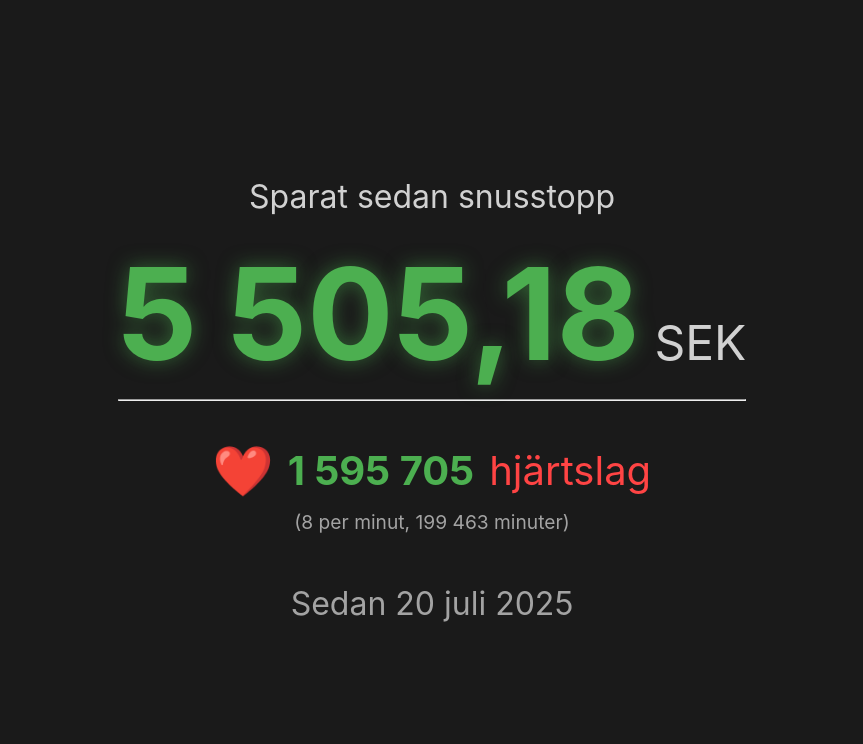
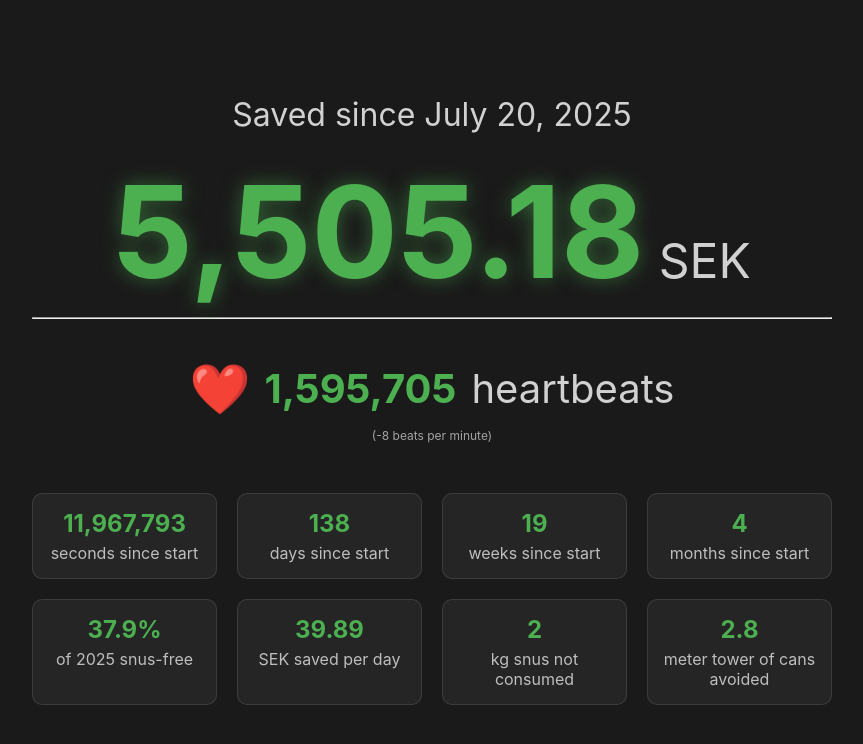
Before and after one commit to teodorfn/teodorfn.github.io, a plain HTML site: page index.html in a window 1280 px wide. Shown: the whole page, without its empty margins (208-1071 px from the left). Drawn offline with Linux system fonts and the light colour scheme.

Commit message:
more stats

```diff
--- a/index.html
+++ b/index.html
@@ -1,10 +1,10 @@
 <!DOCTYPE html>
-<html lang="sv">
+<html lang="en">
 
 <head>
     <meta charset="UTF-8">
     <meta name="viewport" content="width=device-width, initial-scale=1.0">
-    <title>Sparat sedan snusstopp</title>
+    <title>Saved since quitting snus</title>
     <style>
         body {
             margin: 0;
@@ -80,18 +80,65 @@
         }
 
         .heart-rate-detail {
-            font-size: 1.2rem;
+            font-size: 0.75rem;
             opacity: 0.6;
             margin-top: 10px;
         }
 
-        @media (max-width: 768px) {
+        .heart-unit {
+            opacity: 0.8;
+            color: #ffffff;
+        }
+
+        .time-units {
+            margin-top: 50px;
+            display: grid;
+            grid-template-columns: repeat(auto-fit, minmax(150px, 1fr));
+            gap: 20px;
+            max-width: 800px;
+            margin-left: auto;
+            margin-right: auto;
+        }
+
+        .time-unit-item {
+            background: rgba(255, 255, 255, 0.05);
+            padding: 15px;
+            border-radius: 10px;
+            border: 1px solid rgba(255, 255, 255, 0.1);
+        }
+
+        .time-value {
+            font-size: 1.5rem;
+            font-weight: bold;
+            color: #4CAF50;
+            display: block;
+        }
+
+        .time-label {
+            font-size: 1rem;
+            opacity: 0.7;
+            display: block;
+            margin-top: 5px;
+        }
+
+        @media (min-width: 481px) and (max-width: 768px) {
+            .time-units {
+                grid-template-columns: repeat(2, 1fr);
+                max-width: 400px;
+            }
+        }
+
+        @media (max-width: 600px) {
+            .container {
+                margin-top: 200px;
+            }
+
             .ticker {
-                font-size: 4rem;
+                font-size: 2rem;
             }
 
             .unit {
-                font-size: 2rem;
+                font-size: 1rem;
             }
 
             .label {
@@ -114,19 +161,29 @@
                 font-size: rem;
             }
 
-            .heart-unit {
-                font-size: 3rem;
-                margin-left: 10px;
-                opacity: 0.8;
-                color: #ff4444;
+            .time-units {
+                grid-template-columns: 1fr;
+                gap: 10px;
+                max-width: 300px;
+                margin-left: auto;
+                margin-right: auto;
             }
+
+            .time-value {
+                font-size: 1.2em;
+            }
+
+            .time-label {
+                font-size: 0.9rem;
+            }
+
         }
     </style>
 </head>
 
 <body>
     <div class="container">
-        <div class="label">Sparat sedan snusstopp</div>
+        <div class="label">Saved since July 20, 2025</div>
         <div>
             <span class="ticker" id="savings">0</span>
             <span class="unit">SEK</span>
@@ -134,10 +191,44 @@
         <hr>
         <div class="heart-rate">
             <span class="heart">❤️</span>
-            <span class="bpm-change" id="savedBeats">0</span><span class="heart-unit">hjärtslag</span>
+            <span class="bpm-change" id="savedBeats">0</span><span class="heart-unit">heartbeats</span>
         </div>
-        <div class="heart-rate-detail" id="heartDetail">(8 per minut, 0 minuter)</div>
-        <div class="start-date">Sedan 20 juli 2025</div>
+        <div class="heart-rate-detail" id="heartDetail">(-8 beats per minute)</div>
+
+        <div class="time-units">
+            <div class="time-unit-item">
+                <span class="time-value" id="seconds">0</span>
+                <span class="time-label">seconds since start</span>
+            </div>
+            <div class="time-unit-item">
+                <span class="time-value" id="days">0</span>
+                <span class="time-label">days since start</span>
+            </div>
+            <div class="time-unit-item">
+                <span class="time-value" id="weeks">0</span>
+                <span class="time-label">weeks since start</span>
+            </div>
+            <div class="time-unit-item">
+                <span class="time-value" id="months">0</span>
+                <span class="time-label">months since start</span>
+            </div>
+            <div class="time-unit-item">
+                <span class="time-value" id="yearPercent">0%</span>
+                <span class="time-label">of 2025 snus-free</span>
+            </div>
+            <div class="time-unit-item">
+                <span class="time-value" id="dailyAverage">0</span>
+                <span class="time-label">SEK saved per day</span>
+            </div>
+            <div class="time-unit-item">
+                <span class="time-value" id="snusWeight">0</span>
+                <span class="time-label">kg snus not consumed</span>
+            </div>
+            <div class="time-unit-item">
+                <span class="time-value" id="cansStack">0</span>
+                <span class="time-label">meter tower of cans avoided</span>
+            </div>
+        </div>
     </div>
 
     <script>
@@ -151,7 +242,7 @@
 
             const savedAmount = secondsElapsed * amountPerSecond;
 
-            const formattedAmount = savedAmount.toLocaleString('sv-SE', {
+            const formattedAmount = savedAmount.toLocaleString('en-US', {
                 minimumFractionDigits: 2,
                 maximumFractionDigits: 2
             });
@@ -161,13 +252,62 @@
             const minutesElapsed = secondsElapsed / 60;
             const savedHeartbeats = Math.floor(minutesElapsed * 8);
 
-            const formattedBeats = savedHeartbeats.toLocaleString('sv-SE');
+            const formattedBeats = savedHeartbeats.toLocaleString('en-US');
 
             document.getElementById('savedBeats').textContent = formattedBeats;
 
-            const totalMinutes = Math.floor(minutesElapsed);
-            const formattedMinutes = totalMinutes.toLocaleString('sv-SE');
-            document.getElementById('heartDetail').textContent = `(8 per minut, ${formattedMinutes} minuter)`;
+            document.getElementById('seconds').textContent = secondsElapsed.toLocaleString('en-US');
+
+            const daysTotal = Math.floor(secondsElapsed / 86400);
+            document.getElementById('days').textContent = daysTotal.toLocaleString('en-US');
+
+            const weeksTotal = Math.floor(secondsElapsed / 604800);
+            document.getElementById('weeks').textContent = weeksTotal.toLocaleString('en-US');
+
+            // Calculate months more accurately
+            const monthsTotal = calculateMonthsDifference(startDate, now);
+            document.getElementById('months').textContent = monthsTotal.toLocaleString('en-US');
+
+            // Calculate percentage of 2025
+            const yearStart = new Date('2025-01-01');
+            const yearEnd = new Date('2025-12-31T23:59:59');
+            const totalYearMs = yearEnd - yearStart;
+            const elapsedYearMs = now - startDate;
+            const yearPercentage = Math.min(100, (elapsedYearMs / totalYearMs) * 100);
+            document.getElementById('yearPercent').textContent = yearPercentage.toFixed(1) + '%';
+
+            // Calculate daily average
+            const dailyAverage = daysTotal > 0 ? savedAmount / daysTotal : 0;
+            document.getElementById('dailyAverage').textContent = dailyAverage.toFixed(2);
+
+            // Calculate snus weight and environmental impact
+            // 1 can per day consumption rate
+            const cansPerDay = 1;
+            const totalCans = Math.floor(daysTotal * cansPerDay);
+
+            // Calculate height of stacked cans
+            // Standard snus can is about 2cm (20mm) tall
+            const canHeightCm = 2;
+            const totalHeightCm = totalCans * canHeightCm;
+            const totalHeightMeters = totalHeightCm / 100;
+            document.getElementById('cansStack').textContent = totalHeightMeters.toFixed(1);
+
+            // Each can has 21 pouches at 0.8g each
+            const pouchesPerCan = 21;
+            const gramsPerPouch = 0.8;
+            const gramsPerCan = pouchesPerCan * gramsPerPouch; // 16.8g
+            const totalGrams = totalCans * gramsPerCan;
+            const totalKg = totalGrams / 1000;
+            document.getElementById('snusWeight').textContent = Math.round(totalKg).toLocaleString('en-US');
+        }
+
+        function calculateMonthsDifference(start, end) {
+            let months = (end.getFullYear() - start.getFullYear()) * 12 + (end.getMonth() - start.getMonth());
+            // Adjust if we haven't reached the day of the month yet
+            if (end.getDate() < start.getDate()) {
+                months--;
+            }
+            return months;
         }
 
         updateTicker();
```
